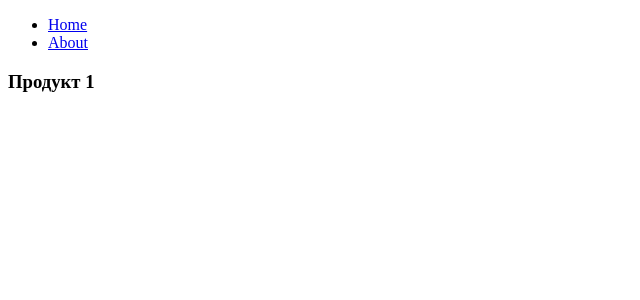
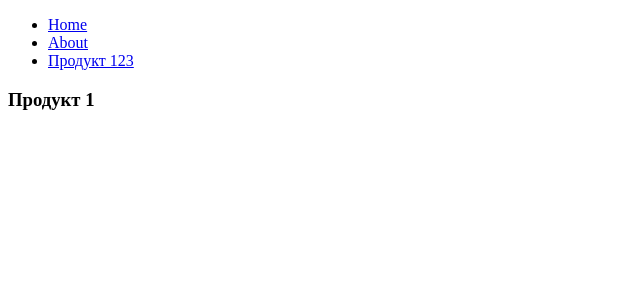
Before and after one commit to les8/Nuxt3-Test, a Nuxt app: page /products/1 in a window 1280 px wide. Shown: the top 300 px of the page, without its empty margins (0-640 px from the left). Built offline with nearby package versions, Linux system fonts and the light colour scheme.

Commit message:
Не важно

```diff
--- a/layouts/products.vue
+++ b/layouts/products.vue
@@ -8,6 +8,9 @@
         <li>
           <NuxtLink to="/about">About</NuxtLink>
         </li>
+        <li>
+          <NuxtLink to="/products/123">Продукт 123</NuxtLink>
+        </li>
       </ul>
     </nav>
   </header>
```
